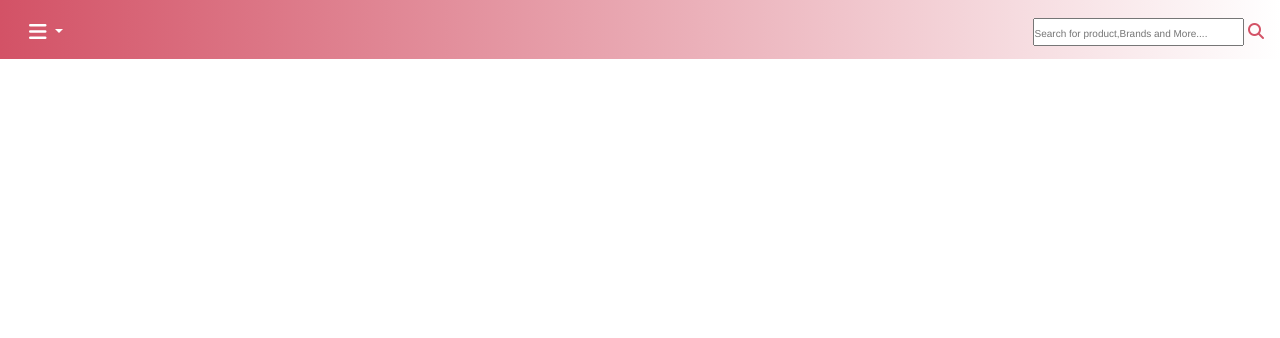
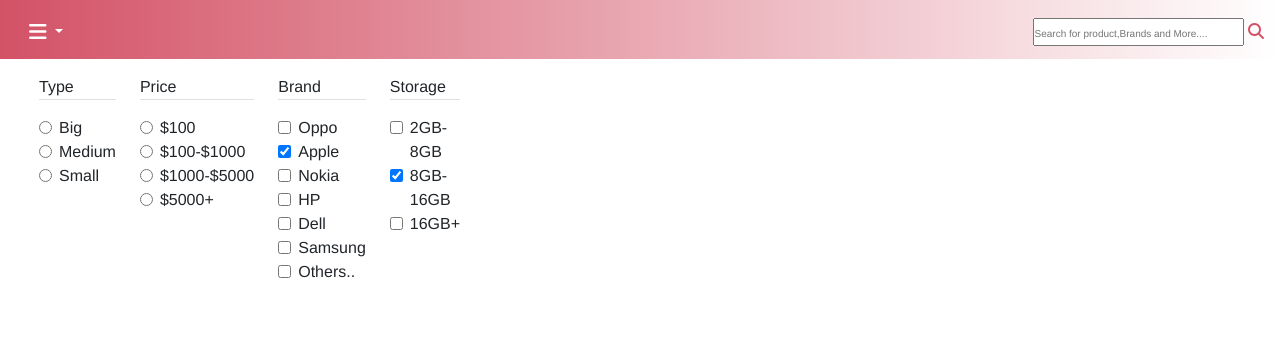
Before and after one commit to Deepakdanger/Online_market_SHOPee, a website: page checkout.html in a window 1280 px wide. Shown: the part 71-409 px from the top of the page. Drawn offline with nearby package versions, Linux system fonts and the light colour scheme.

Commit message:
add sorting section

```diff
--- a/checkout.html
+++ b/checkout.html
@@ -51,7 +51,130 @@
   </nav>
 
   <!-------   THE checkout left   ----------->
+  <section>
+      <article class="sort col-3  d-flex">
+        <div class="type mt-3 ml-4">
+        <p class="type1 border-bottom">Type</p>
+        <div class="form-check">
+            <input class="form-check-input" type="radio" name="flexRadioDefault" id="flexRadioDefault1">
+            <label class="form-check-label" for="flexRadioDefault1">
+              Big
+            </label>
+          </div>
+          <div class="form-check">
+            <input class="form-check-input" type="radio" name="flexRadioDefault" id="flexRadioDefault2" >
+            <label class="form-check-label" for="flexRadioDefault2">
+              Medium
+            </label>
+          </div>
+          <div class="form-check">
+            <input class="form-check-input" type="radio" name="flexRadioDefault" id="flexRadioDefault2" >
+            <label class="form-check-label" for="flexRadioDefault2">
+              Small
+            </label>
+          </div>
+        </div>
+        <div class="price mt-3 ml-4">
+            <p class="type1 border-bottom">Price</p>
+            <div class="form-check">
+                <input class="form-check-input" type="radio" name="flexRadioDefault" id="flexRadioDefault1">
+                <label class="form-check-label" for="flexRadioDefault1">
+                  $100
+                </label>
+              </div>
+              <div class="form-check">
+                <input class="form-check-input" type="radio" name="flexRadioDefault" id="flexRadioDefault2" >
+                <label class="form-check-label" for="flexRadioDefault2">
+                  $100-$1000
+                </label>
+              </div>
+              <div class="form-check">
+                <input class="form-check-input" type="radio" name="flexRadioDefault" id="flexRadioDefault2" >
+                <label class="form-check-label" for="flexRadioDefault2">
+                  $1000-$5000
+                </label>
+              </div>
+              <div class="form-check">
+                <input class="form-check-input" type="radio" name="flexRadioDefault" id="flexRadioDefault2" >
+                <label class="form-check-label" for="flexRadioDefault2">
+                  $5000+
+                </label>
+              </div>
+            </div>
+            <div class="brand mt-3 ml-4">
+                <p class="type1 border-bottom">Brand</p>
+                <div class="form-check">
+                    <input class="form-check-input" type="checkbox" value="" id="flexCheckDefault">
+                    <label class="form-check-label" for="flexCheckDefault">
+                      Oppo
+                    </label>
+                  </div>
+                  <div class="form-check">
+                    <input class="form-check-input" type="checkbox" value="" id="flexCheckChecked" checked>
+                    <label class="form-check-label" for="flexCheckChecked">
+                      Apple
+                    </label>
+                  </div>
+                  <div class="form-check">
+                    <input class="form-check-input" type="checkbox" value="" id="flexCheckChecked" >
+                    <label class="form-check-label" for="flexCheckChecked">
+                      Nokia
+                    </label>
+                  </div>
+                  <div class="form-check">
+                    <input class="form-check-input" type="checkbox" value="" id="flexCheckChecked" >
+                    <label class="form-check-label" for="flexCheckChecked">
+                      HP
+                    </label>
+                  </div>
+                  <div class="form-check">
+                    <input class="form-check-input" type="checkbox" value="" id="flexCheckChecked" >
+                    <label class="form-check-label" for="flexCheckChecked">
+                      Dell
+                    </label>
+                  </div>
+                  <div class="form-check">
+                    <input class="form-check-input" type="checkbox" value="" id="flexCheckChecked" >
+                    <label class="form-check-label" for="flexCheckChecked">
+                      Samsung
+                    </label>
+                  </div>
+                  <div class="form-check">
+                    <input class="form-check-input" type="checkbox" value="" id="flexCheckChecked" >
+                    <label class="form-check-label" for="flexCheckChecked">
+                      Others..
+                    </label>
+                  </div>
+                </div>
 
+                <div class="storage mt-3 ml-4">
+                    <p class="type1 border-bottom">Storage</p>
+                    <div class="form-check">
+                        <input class="form-check-input" type="checkbox" value="" id="flexCheckDefault">
+                        <label class="form-check-label" for="flexCheckDefault">
+                          2GB-8GB
+                        </label>
+                      </div>
+                      <div class="form-check">
+                        <input class="form-check-input" type="checkbox" value="" id="flexCheckChecked" checked>
+                        <label class="form-check-label" for="flexCheckChecked">
+                          8GB-16GB
+                        </label>
+                      </div>
+                      <div class="form-check">
+                        <input class="form-check-input" type="checkbox" value="" id="flexCheckChecked" >
+                        <label class="form-check-label" for="flexCheckChecked">
+                            16GB+
+                        </label>
+                      </div>
+                    </div>
+        </article>
+
+      <!-------   THE checkout right   ----------->
+      <article class="sort-discription">
+
+      </article>
+  </section>
 
    <!-------   THE FOOTER SECTION    ----------->
    <footer class="footer border-top ">
```
